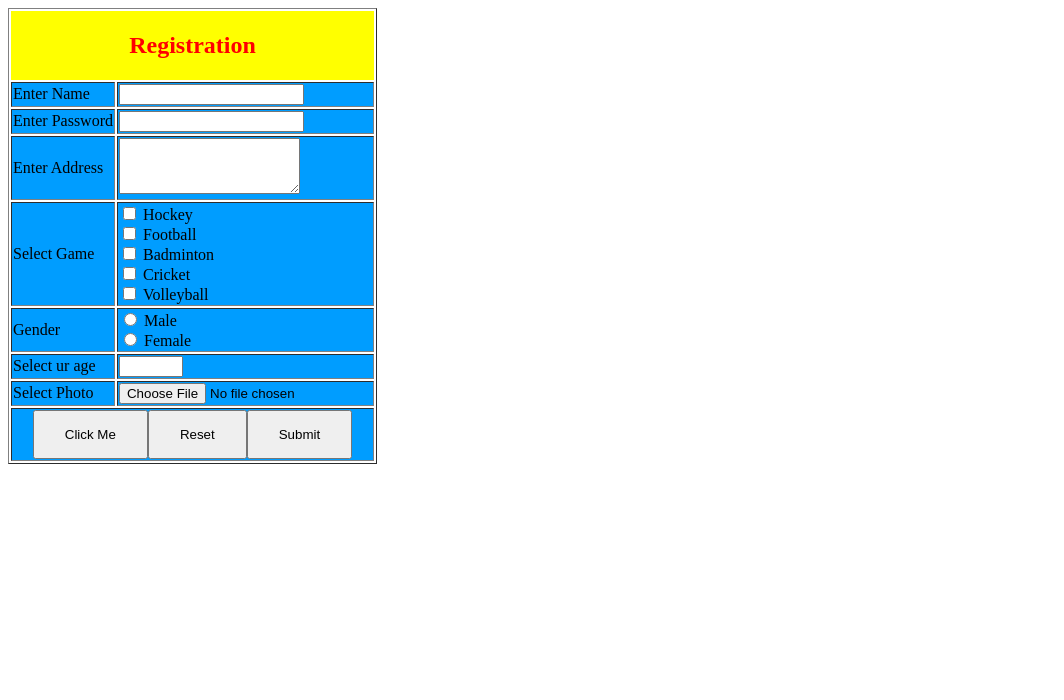
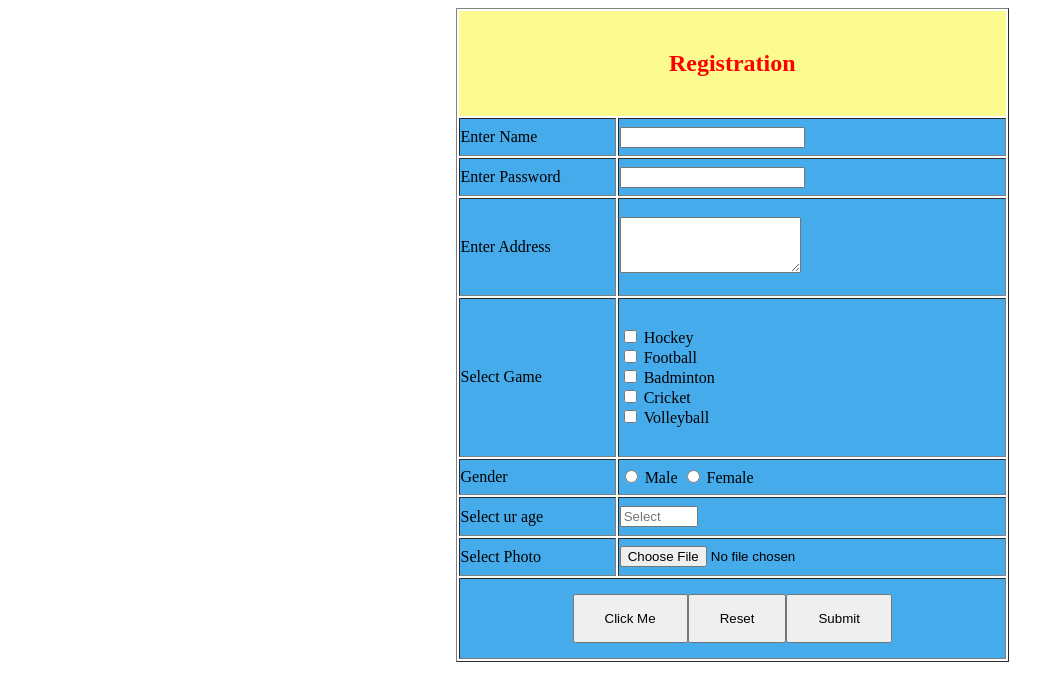
Before and after one commit to chris-skeen/List-Tables-Forms-site, a plain HTML site: page index.html in a window 1280 px wide. Shown: the whole page, without its empty margins (0-1064 px from the left). Drawn offline with Linux system fonts and the light colour scheme.

Commit message:
bug fixes

```diff
--- a/index.html
+++ b/index.html
@@ -6,7 +6,7 @@
   </head>
   <body>
     <form>
-      <table>
+      <table class="table">
         <tr>
           <th colspan = "2"><h2>Registration</h2></th>
         </tr>
@@ -46,13 +46,13 @@
           <td>
             <input type="radio" name="gender" />
             <p>Male</p>
-            <br /><input type="radio" name="gender" />
+            <input type="radio" name="gender" />
             <p>Female</p>
           </td>
         </tr>
         <tr>
           <td>Select ur age</td>
-          <td><input type="number" min="0" max="150" /></td>
+          <td><input class="age" type="number" min="0" max="150" placeholder = "Select"/></td>
         </tr>
         <tr>
           <td>Select Photo</td>
--- a/style.css
+++ b/style.css
@@ -6,11 +6,11 @@ th h2 {
 
 th {
   color: black;
-  background-color: yellow
+  background-color: rgb(251, 251, 144)
 }
 
 head {
-  background-color: yellow
+  background-color: rgb(233, 233, 97)
 }
 
 table {
@@ -19,7 +19,7 @@ table {
 
 td {
   border: 1px inset gray;
-  background-color: #009dff;
+  background-color: #46abea;
 }
 td p {
   display: inline;
@@ -37,3 +37,19 @@ textarea {
 .btmrow {
   text-align: center;
 }
+
+.table {
+  width: 150%;
+  height: 150%;
+
+}
+
+body {
+  display: flex;
+  justify-content: center;
+}
+
+.age {
+  width: 70px;
+
+}
```
Also changed, not shown: 1 other file.
